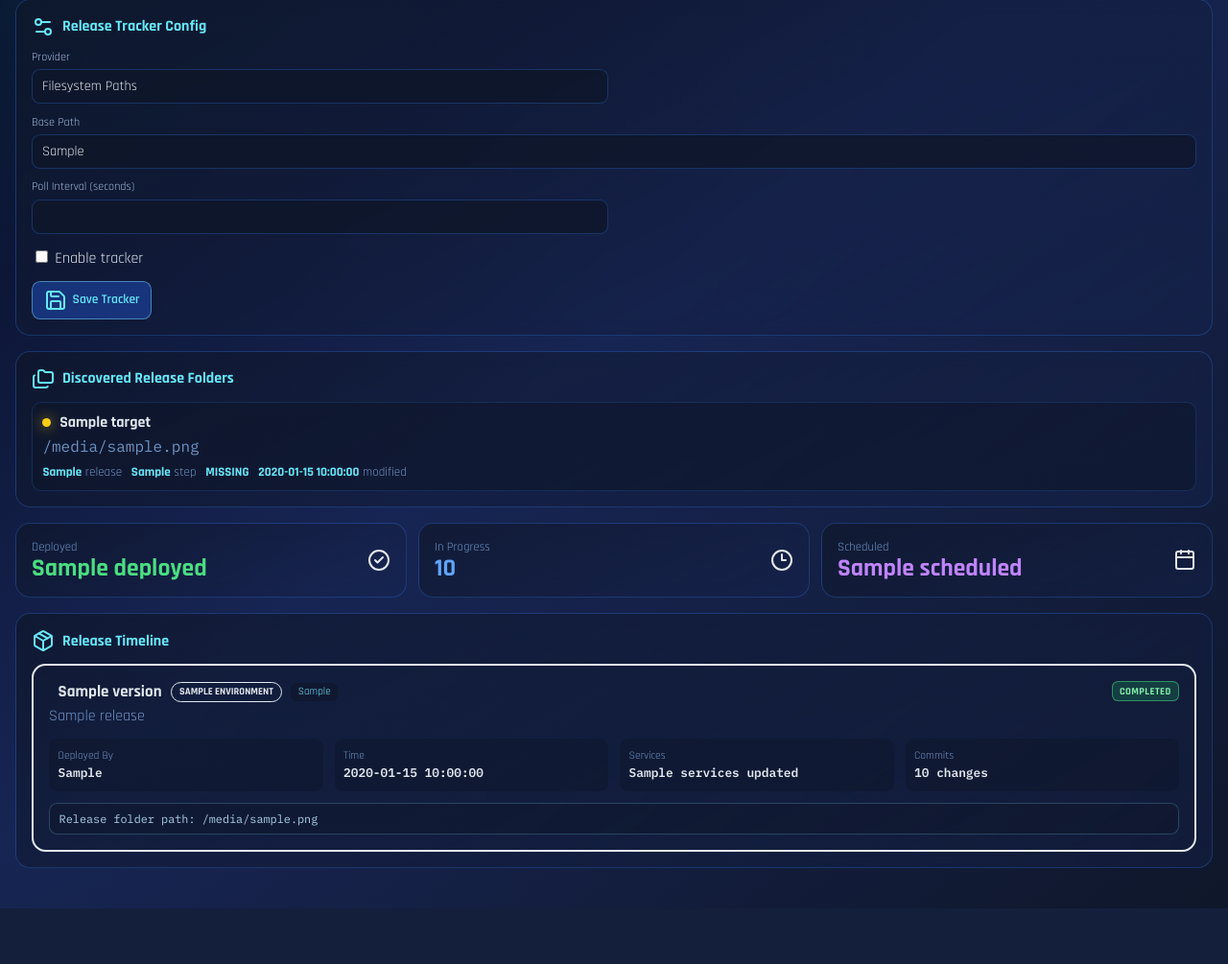
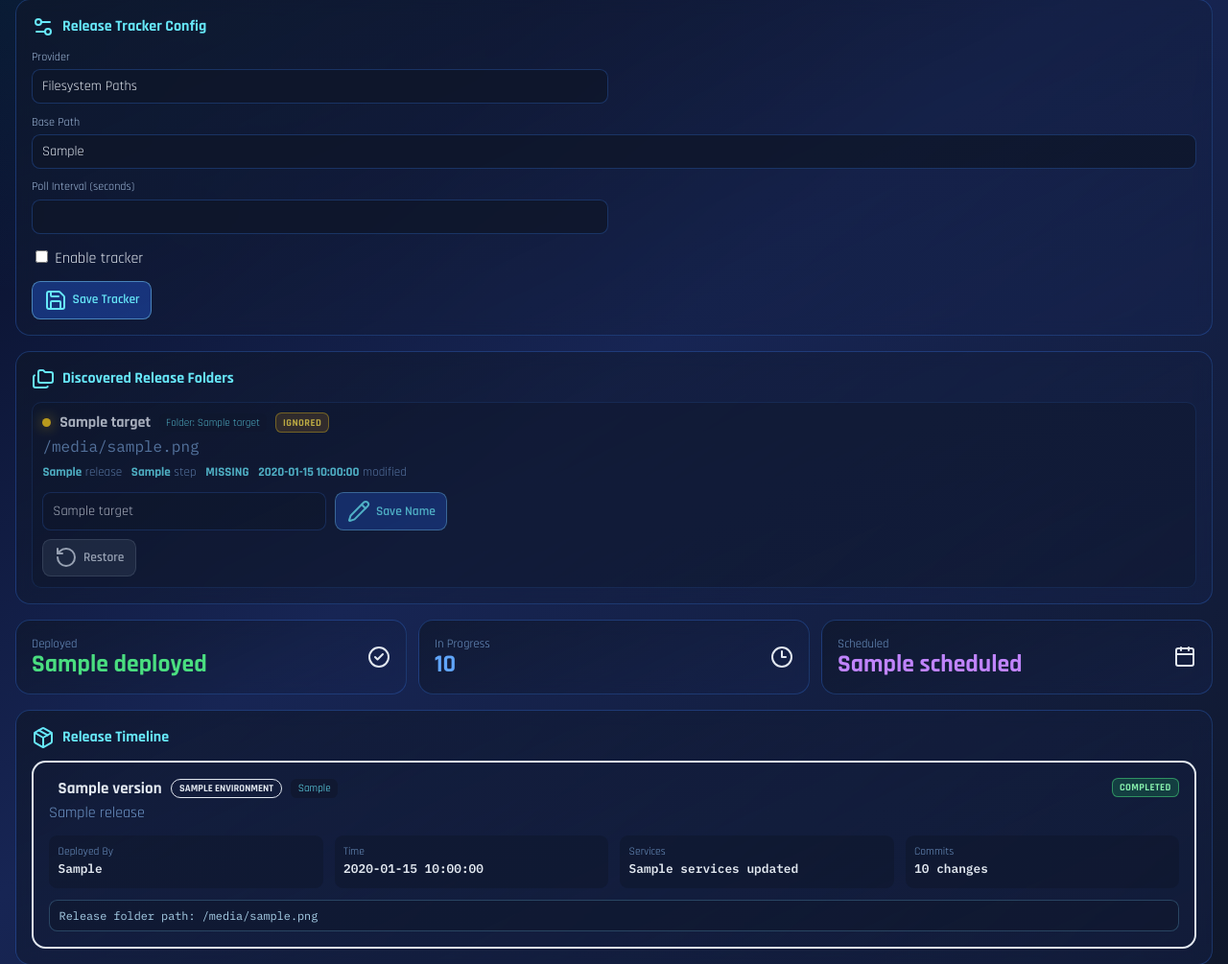
Before and after one commit to desalvatoredaniel/SLA-app, a Flask app: template templates/releases.html in a window 1280 px wide. Shown: the part 354-1359 px from the top of the page at 96% size. Before the commit the page ends 1301 px from the top, so only its background shows below. Run offline with Flask 3, Linux system fonts and the light colour scheme; the template is opened without the code that fills it: most values are stand-ins (such as "Sample title", 1, 10 or a date in 2020); some libraries are stand-ins or nearby versions.

Commit message:
relase name change

```diff
--- a/app.py
+++ b/app.py
@@ -599,6 +599,7 @@ def _normalize_release_tracker_target(raw: dict[str, Any]) -> dict[str, Any] | N
     return {
         "id": str(raw.get("id") or uuid4().hex),
         "file_path": file_path,
+        "folder_name": str(raw.get("folder_name") or Path(file_path).name or file_path).strip(),
         "label": str(raw.get("label") or "").strip(),
         "release_key_override": str(raw.get("release_key_override") or "").strip(),
         "deployment_step_override": deployment_step_override,
@@ -717,6 +718,10 @@ def _canonical_release_key(value: str | None) -> str:
     return re.sub(r"\s+", "", raw)
 
 
+def _release_target_path_key(value: str | None) -> str:
+    return str(Path(str(value or "").strip()).expanduser()).strip().lower()
+
+
 def _extract_release_reference(text: str) -> str:
     match = RELEASE_REF_PATTERN.search(text or "")
     if not match:
@@ -797,6 +802,7 @@ def _normalize_file_release_status(*, file_exists: bool, deployment_step: str) -
 def _build_release_events_from_base_path(
     base_path_value: str,
     existing_events: list[dict[str, Any]],
+    existing_targets: list[dict[str, Any]],
 ) -> tuple[list[dict[str, Any]], list[dict[str, Any]], int]:
     base_path_raw = str(base_path_value or "").strip()
     if not base_path_raw:
@@ -814,6 +820,11 @@ def _build_release_events_from_base_path(
         _canonical_release_key(str(event.get("release_key") or str(event.get("version") or ""))): str(event.get("id") or "")
         for event in existing_events
     }
+    existing_targets_by_path = {
+        _release_target_path_key(str(target.get("file_path") or "")): deepcopy(target)
+        for target in existing_targets
+        if str(target.get("file_path") or "").strip()
+    }
     grouped: dict[str, dict[str, Any]] = {}
     try:
         release_dirs = sorted((item for item in base_path.iterdir() if item.is_dir()), key=lambda item: item.name.lower())
@@ -822,7 +833,9 @@ def _build_release_events_from_base_path(
 
     for release_dir in release_dirs:
         path_value = str(release_dir)
+        path_key = _release_target_path_key(path_value)
         directory_name = release_dir.name.strip() or path_value
+        saved_target = existing_targets_by_path.get(path_key) or {}
 
         try:
             stats = release_dir.stat()
@@ -830,23 +843,29 @@ def _build_release_events_from_base_path(
             continue
 
         last_modified_at = datetime.fromtimestamp(stats.st_mtime, tz=timezone.utc).isoformat()
-        deployment_step = _infer_deployment_step(path_value)
-        release_ref = _extract_release_reference(directory_name) or directory_name
+        release_ref_default = _extract_release_reference(directory_name) or directory_name
+        release_ref = str(saved_target.get("release_key_override") or "").strip() or release_ref_default
         release_key = _canonical_release_key(release_ref or directory_name)
+        deployment_step = str(saved_target.get("deployment_step_override") or "").strip().upper()
+        if deployment_step not in RELEASE_STEP_OPTIONS or not deployment_step:
+            deployment_step = _infer_deployment_step(path_value)
         environment = _environment_for_step(deployment_step, path_value)
         status = _normalize_file_release_status(file_exists=True, deployment_step=deployment_step)
-        display_name = directory_name
+        custom_label = str(saved_target.get("label") or "").strip()
+        display_name = custom_label or directory_name
         modified_dt = _parse_checked_at(last_modified_at)
+        is_enabled = bool(saved_target.get("is_enabled", True))
 
         updated_targets.append(
             _normalize_release_tracker_target(
                 {
-                    "id": uuid4().hex,
+                    "id": str(saved_target.get("id") or uuid4().hex),
                     "file_path": path_value,
-                    "label": display_name,
-                    "release_key_override": release_ref,
+                    "folder_name": directory_name,
+                    "label": custom_label,
+                    "release_key_override": str(saved_target.get("release_key_override") or "").strip(),
                     "deployment_step_override": deployment_step,
-                    "is_enabled": True,
+                    "is_enabled": is_enabled,
                     "exists": True,
                     "last_seen_at": now_utc.isoformat(),
                     "last_modified_at": last_modified_at,
@@ -854,18 +873,21 @@ def _build_release_events_from_base_path(
                 }
             )
             or {
-                "id": uuid4().hex,
+                "id": str(saved_target.get("id") or uuid4().hex),
                 "file_path": path_value,
-                "label": display_name,
-                "release_key_override": release_ref,
+                "folder_name": directory_name,
+                "label": custom_label,
+                "release_key_override": str(saved_target.get("release_key_override") or "").strip(),
                 "deployment_step_override": deployment_step,
-                "is_enabled": True,
+                "is_enabled": is_enabled,
                 "exists": True,
                 "last_seen_at": now_utc.isoformat(),
                 "last_modified_at": last_modified_at,
                 "file_size": int(stats.st_size),
             }
         )
+        if not is_enabled:
+            continue
 
         event = grouped.get(release_key)
         if event is None:
@@ -939,6 +961,7 @@ def _sync_release_tracker_once(*, force: bool = False) -> dict[str, Any]:
     with RELEASE_TRACKER_LOCK:
         config = deepcopy(release_tracker_config)
         existing_events = [deepcopy(item) for item in release_tracker_events]
+        existing_targets = [deepcopy(item) for item in release_tracker_targets]
 
     base_path = str(config.get("base_path") or "").strip()
     if not config.get("is_enabled") and not force:
@@ -955,7 +978,11 @@ def _sync_release_tracker_once(*, force: bool = False) -> dict[str, Any]:
         return {"ok": False, "releases": 0, "processed": 0, "message": "Release base path is not configured."}
 
     try:
-        updated_targets, updated_events, processed_count = _build_release_events_from_base_path(base_path, existing_events)
+        updated_targets, updated_events, processed_count = _build_release_events_from_base_path(
+            base_path,
+            existing_events,
+            existing_targets,
+        )
     except Exception as exc:  # noqa: BLE001
         with RELEASE_TRACKER_LOCK:
             release_tracker_config["last_error"] = str(exc)
@@ -984,6 +1011,13 @@ def _find_server_health_check(check_id: str) -> tuple[int, dict[str, Any] | None
     for index, check in enumerate(server_health_checks):
         if check["id"] == check_id:
             return index, check
+    return -1, None
+
+
+def _find_release_tracker_target(target_id: str) -> tuple[int, dict[str, Any] | None]:
+    for index, target in enumerate(release_tracker_targets):
+        if str(target.get("id")) == target_id:
+            return index, target
     return -1, None
 
 
@@ -1841,6 +1875,12 @@ def releases() -> str:
         release_notice = "Release folder scan failed. Check tracker error details below."
     elif notice_code == "release-config-saved":
         release_notice = "Release folder tracker configuration saved."
+    elif notice_code == "release-target-renamed":
+        release_notice = "Release name updated."
+    elif notice_code == "release-target-ignored":
+        release_notice = "Release folder ignored."
+    elif notice_code == "release-target-restored":
+        release_notice = "Release folder restored."
 
     return render_template(
         "releases.html",
@@ -1891,6 +1931,37 @@ def sync_releases_now() -> Any:
             )
         )
     return redirect(url_for("releases", notice="release-sync-error"))
+
+
+@app.post("/config/releases/targets/<target_id>/rename")
+def rename_release_target(target_id: str) -> Any:
+    new_label = str(request.form.get("label", "")).strip()
+    with RELEASE_TRACKER_LOCK:
+        index, target = _find_release_tracker_target(target_id)
+        if target is None:
+            return redirect(url_for("releases"))
+        updated_target = dict(target)
+        updated_target["label"] = new_label
+        release_tracker_targets[index] = _normalize_release_tracker_target(updated_target) or updated_target
+    _save_release_tracker_targets()
+    _sync_release_tracker_once(force=True)
+    return redirect(url_for("releases", notice="release-target-renamed"))
+
+
+@app.post("/config/releases/targets/<target_id>/toggle-ignore")
+def toggle_release_target_ignore(target_id: str) -> Any:
+    with RELEASE_TRACKER_LOCK:
+        index, target = _find_release_tracker_target(target_id)
+        if target is None:
+            return redirect(url_for("releases"))
+        updated_target = dict(target)
+        updated_target["is_enabled"] = not bool(target.get("is_enabled", True))
+        release_tracker_targets[index] = _normalize_release_tracker_target(updated_target) or updated_target
+        is_enabled = bool(release_tracker_targets[index].get("is_enabled", True))
+    _save_release_tracker_targets()
+    _sync_release_tracker_once(force=True)
+    notice = "release-target-restored" if is_enabled else "release-target-ignored"
+    return redirect(url_for("releases", notice=notice))
 
 
 @app.get("/sla-payments")
--- a/static/styles.css
+++ b/static/styles.css
@@ -650,9 +650,14 @@ body {
   background: rgba(15, 23, 42, 0.56);
 }
 
+.list-row.is-muted {
+  opacity: 0.72;
+}
+
 .row-name {
   display: inline-flex;
   align-items: center;
+  flex-wrap: wrap;
   gap: 0.55rem;
 }
 
@@ -1042,6 +1047,25 @@ body {
 
 .button-row.compact {
   margin-top: 0;
+}
+
+.rename-form {
+  display: flex;
+  flex: 1 1 28rem;
+  flex-wrap: wrap;
+  gap: 0.55rem;
+}
+
+.rename-form input {
+  flex: 1 1 16rem;
+  min-width: 0;
+  border: 1px solid rgba(59, 130, 246, 0.28);
+  border-radius: 0.55rem;
+  background: rgba(15, 23, 42, 0.78);
+  color: var(--text-main);
+  padding: 0.5rem 0.62rem;
+  font-family: inherit;
+  font-size: 0.9rem;
 }
 
 .btn {
--- a/templates/releases.html
+++ b/templates/releases.html
@@ -89,11 +89,17 @@
   <div class="list-stack">
     {% if release_targets %}
       {% for target in release_targets %}
-      <article class="list-row">
+      <article class="list-row {% if not target.is_enabled %}is-muted{% endif %}">
         <div>
           <div class="row-name">
-            <span class="status-dot {{ 'healthy' if target.exists else 'warning' }}"></span>
-            <strong>{{ target.label or target.file_path }}</strong>
+            <span class="status-dot {{ 'healthy' if target.exists and target.is_enabled else 'warning' }}"></span>
+            <strong>{{ target.label or target.folder_name or target.file_path }}</strong>
+            {% if target.label %}
+            <span class="token">Folder: {{ target.folder_name }}</span>
+            {% endif %}
+            {% if not target.is_enabled %}
+            <span class="status-pill warning">IGNORED</span>
+            {% endif %}
           </div>
           <p class="subtle mono">{{ target.file_path }}</p>
           <div class="inline-stats">
@@ -101,6 +107,26 @@
             {% if target.deployment_step_override %}<span><b>{{ target.deployment_step_override }}</b> step</span>{% endif %}
             <span><b>{{ 'FOUND' if target.exists else 'MISSING' }}</b></span>
             {% if target.last_modified_at %}<span><b>{{ target.last_modified_at }}</b> modified</span>{% endif %}
+          </div>
+          <div class="button-row">
+            <form method="post" action="/config/releases/targets/{{ target.id }}/rename" class="rename-form">
+              <input
+                name="label"
+                value="{{ target.label or '' }}"
+                placeholder="Release name override"
+                aria-label="Release name override"
+              />
+              <button type="submit" class="btn primary">
+                <i data-lucide="pencil"></i>
+                Save Name
+              </button>
+            </form>
+            <form method="post" action="/config/releases/targets/{{ target.id }}/toggle-ignore">
+              <button type="submit" class="btn {% if target.is_enabled %}danger{% endif %}">
+                <i data-lucide="{% if target.is_enabled %}x{% else %}rotate-ccw{% endif %}"></i>
+                {% if target.is_enabled %}Ignore{% else %}Restore{% endif %}
+              </button>
+            </form>
           </div>
         </div>
       </article>
@@ -154,13 +180,22 @@
               {% if release.status == 'scheduled' %}<i data-lucide="calendar"></i>{% endif %}
               {% if release.status == 'failed' %}<i data-lucide="alert-circle"></i>{% endif %}
             </span>
-            <h3>{{ release.version }}</h3>
+            <h3>{{ release.name if release.source_type == 'release_folder' else release.version }}</h3>
+            {% if release.source_type == 'release_folder' and release.version and release.version != release.name %}
+            <span class="token">{{ release.version }}</span>
+            {% endif %}
             <span class="env-pill {{ release.environment }}">{{ release.environment }}</span>
             {% if release.deployment_step %}
             <span class="token">{{ release.deployment_step }}</span>
             {% endif %}
           </div>
-          <p class="subtle">{{ release.name }}</p>
+          <p class="subtle">
+            {% if release.source_type == 'release_folder' %}
+            {{ release.deployment_file_path }}
+            {% else %}
+            {{ release.name }}
+            {% endif %}
+          </p>
         </div>
         <span class="status-pill {{ release.status }}">{{ release.status|replace('-', ' ')|upper }}</span>
       </div>
```
